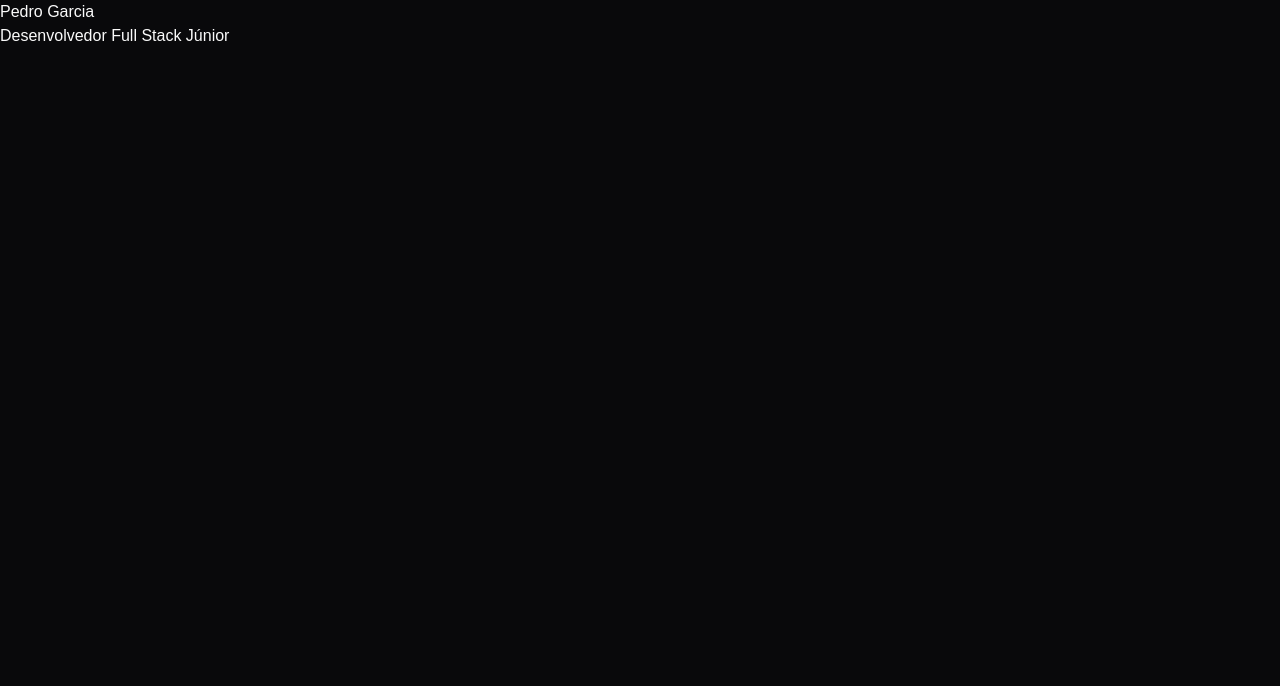
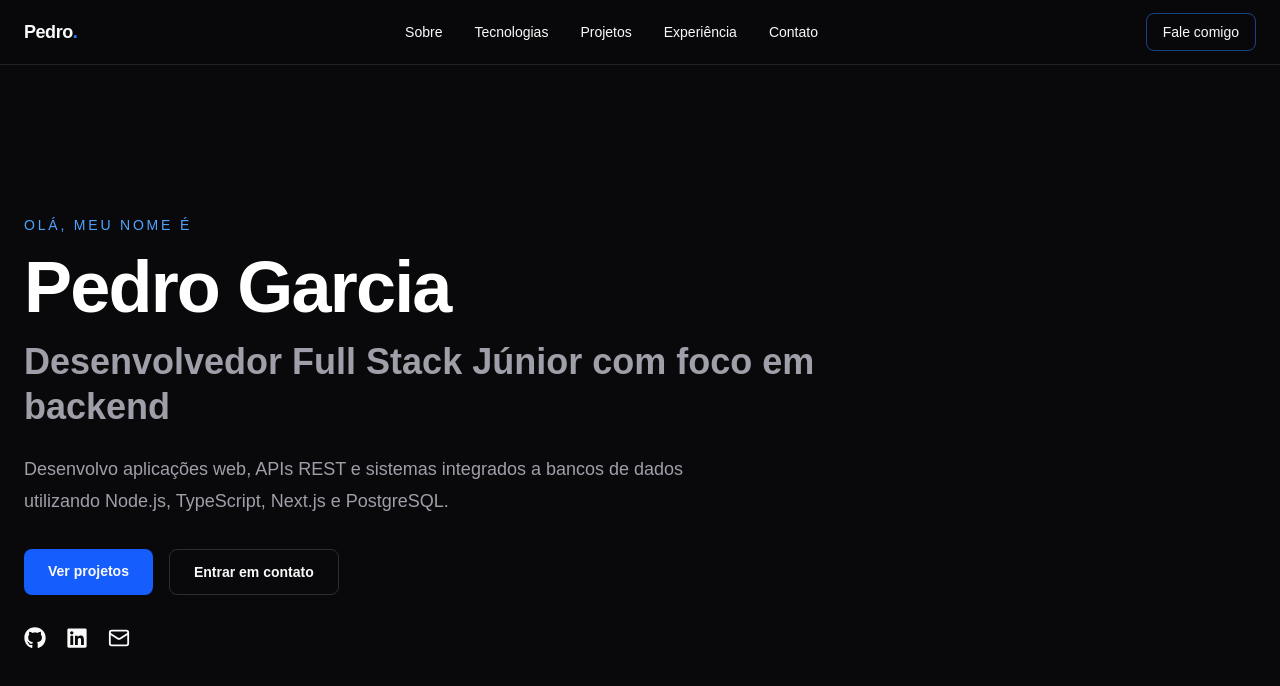
Before and after one commit to pedrogarciaphgs/portfolio-pedro, a Next.js app: page / in a window 1280 px wide. Shown: the top 686 px of the page. Built offline with nearby package versions, Linux system fonts and the light colour scheme.

Commit message:
feat: create header and hero section

```diff
--- a/package.json
+++ b/package.json
@@ -9,9 +9,11 @@
     "lint": "eslint"
   },
   "dependencies": {
+    "lucide-react": "^1.24.0",
     "next": "16.2.10",
     "react": "19.2.4",
-    "react-dom": "19.2.4"
+    "react-dom": "19.2.4",
+    "react-icons": "^5.7.0"
   },
   "devDependencies": {
     "@tailwindcss/postcss": "^4",
--- a/src/app/page.tsx
+++ b/src/app/page.tsx
@@ -1,8 +1,82 @@
+import { Mail } from "lucide-react";
+import { FaGithub, FaLinkedin } from "react-icons/fa";
+
+import { Header } from "@/components/layout/Header";
+
 export default function Home() {
   return (
-    <main>
-      <h1>Pedro Garcia</h1>
-      <p>Desenvolvedor Full Stack Júnior</p>
-    </main>
+    <>
+      <Header />
+
+      <main id="inicio" className="min-h-screen pt-16">
+        <section className="mx-auto flex min-h-[calc(100vh-4rem)] max-w-7xl items-center px-6 py-20">
+          <div className="max-w-4xl">
+            <p className="mb-4 text-sm font-medium uppercase tracking-[0.2em] text-blue-400">
+              Olá, meu nome é
+            </p>
+
+            <h1 className="text-5xl font-bold tracking-tight text-white md:text-7xl">
+              Pedro Garcia
+            </h1>
+
+            <h2 className="mt-4 text-2xl font-semibold leading-tight text-zinc-400 md:text-4xl">
+              Desenvolvedor Full Stack Júnior com foco em backend
+            </h2>
+
+            <p className="mt-6 max-w-2xl text-lg leading-8 text-zinc-400">
+              Desenvolvo aplicações web, APIs REST e sistemas integrados a
+              bancos de dados utilizando Node.js, TypeScript, Next.js e
+              PostgreSQL.
+            </p>
+
+            <div className="mt-8 flex flex-col gap-4 sm:flex-row">
+              <a
+                href="#projetos"
+                className="rounded-lg bg-blue-600 px-6 py-3 text-center text-sm font-semibold text-white transition hover:bg-blue-500"
+              >
+                Ver projetos
+              </a>
+
+              <a
+                href="#contato"
+                className="rounded-lg border border-white/15 px-6 py-3 text-center text-sm font-semibold text-white transition hover:border-white/30 hover:bg-white/5"
+              >
+                Entrar em contato
+              </a>
+            </div>
+
+            <div className="mt-8 flex items-center gap-5">
+              <a
+                href="https://github.com/pedrogarciaphgs"
+                target="_blank"
+                rel="noopener noreferrer"
+                aria-label="GitHub de Pedro Garcia"
+                className="text-zinc-400 transition hover:text-white"
+              >
+                <FaGithub size={22} />
+              </a>
+
+              <a
+                href="https://www.linkedin.com/in/pedrogarciaphgs/"
+                target="_blank"
+                rel="noopener noreferrer"
+                aria-label="LinkedIn de Pedro Garcia"
+                className="text-zinc-400 transition hover:text-white"
+              >
+                <FaLinkedin size={22} />
+              </a>
+
+              <a
+                href="mailto:pedrogarciaphg@outlook.com"
+                aria-label="Enviar e-mail para Pedro Garcia"
+                className="text-zinc-400 transition hover:text-white"
+              >
+                <Mail size={22} />
+              </a>
+            </div>
+          </div>
+        </section>
+      </main>
+    </>
   );
 }
--- /dev/null
+++ b/src/components/layout/Header.tsx
@@ -0,0 +1,41 @@
+const navigation = [
+  { label: "Sobre", href: "#sobre" },
+  { label: "Tecnologias", href: "#tecnologias" },
+  { label: "Projetos", href: "#projetos" },
+  { label: "Experiência", href: "#experiencia" },
+  { label: "Contato", href: "#contato" },
+];
+
+export function Header() {
+  return (
+    <header className="fixed left-0 top-0 z-50 w-full border-b border-white/10 bg-zinc-950/80 backdrop-blur-md">
+      <div className="mx-auto flex h-16 max-w-7xl items-center justify-between px-6">
+        <a
+          href="#inicio"
+          className="text-lg font-bold tracking-tight text-white"
+        >
+          Pedro<span className="text-blue-500">.</span>
+        </a>
+
+        <nav className="hidden items-center gap-8 md:flex">
+          {navigation.map((item) => (
+            <a
+              key={item.label}
+              href={item.href}
+              className="text-sm text-zinc-400 transition-colors hover:text-white"
+            >
+              {item.label}
+            </a>
+          ))}
+        </nav>
+
+        <a
+          href="#contato"
+          className="rounded-lg border border-blue-500/50 px-4 py-2 text-sm font-medium text-blue-400 transition hover:bg-blue-500 hover:text-white"
+        >
+          Fale comigo
+        </a>
+      </div>
+    </header>
+  );
+}
```
Also changed, not shown: 1 other file (tests, documents, lock files or other folders).
